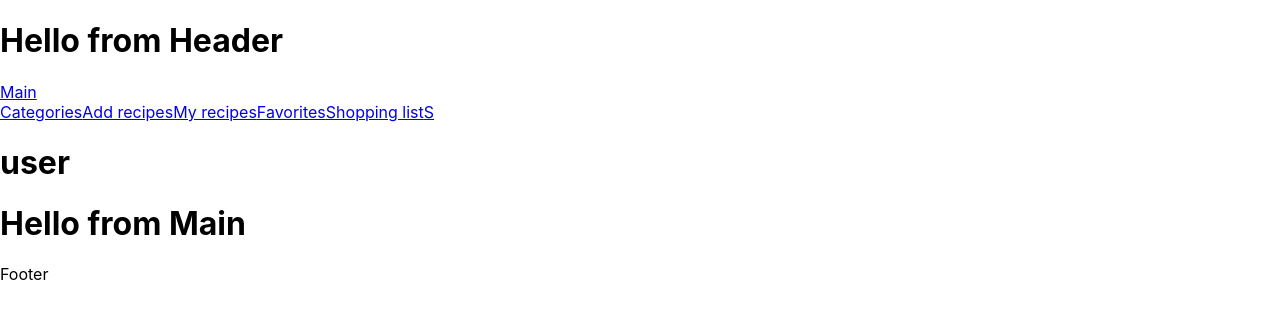
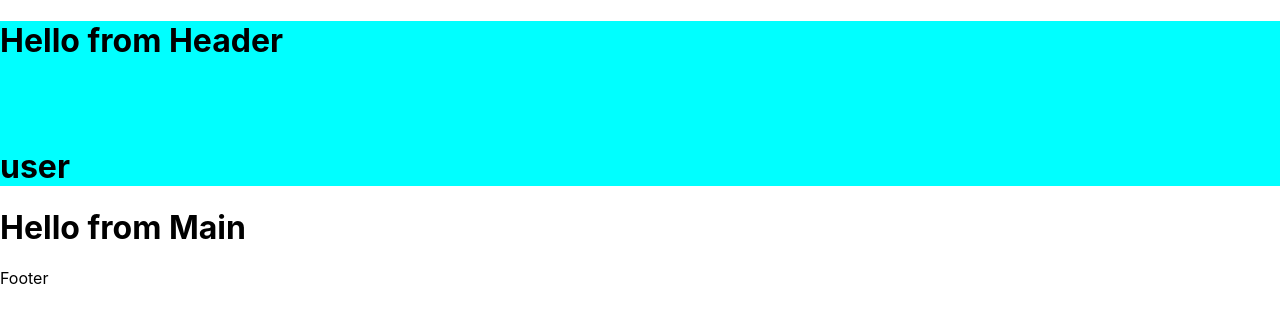
Before and after one commit to WeronikaBabik/SoYummy, a React (Create React App) app in the folder client/: page / in a window 1280 px wide. Shown: the top 322 px of the page. Built offline with nearby package versions, Linux system fonts and the light colour scheme.

Commit message:
changed names of files css

```diff
--- a/client/src/components/SharedLayout/SharedLayout.jsx
+++ b/client/src/components/SharedLayout/SharedLayout.jsx
@@ -3,20 +3,25 @@ import { Outlet } from "react-router-dom";
 import { Link } from "react-router-dom";
 import Loader from '../Loader/Loader';
 import UserLogo from '../UserLogo/UserLogo';
+import s from './SharedLayout.module.css';
 
 const SharedLayout = () => {
     return (
         <>
-            <header>
+            <header className={s.header}>
                 <h1>Hello from Header</h1>
-            <Link to="/">Main</Link>
-                <nav>
-                    <Link to="/categories/:categoryName">Categories</Link>
-                    <Link to="/add">Add recipes</Link>
-                    <Link to="/my">My recipes</Link>
-                    <Link to="/favorite">Favorites</Link>
-                    <Link to="/shopping-list">Shopping list</Link>
-                    <Link to="/search">S</Link>
+            <Link to="/">
+                <svg className={s.logo} width="40" height="40">
+                    <use href="./images/icons/icons.svg#icon-logo"></use>
+                </svg>
+            </Link>
+                <nav className={s.nav}>
+                    <Link className={s.link} to="/categories/:categoryName">Categories</Link>
+                    <Link className={s.link} to="/add">Add recipes</Link>
+                    <Link className={s.link} to="/my">My recipes</Link>
+                    <Link className={s.link} to="/favorite">Favorites</Link>
+                    <Link className={s.link} to="/shopping-list">Shopping list</Link>
+                    <Link className={s.link} to="/search">S</Link>
                 </nav>
             <UserLogo />
             </header>
--- /dev/null
+++ b/client/src/components/SharedLayout/SharedLayout.module.css
@@ -0,0 +1,10 @@
+.nav {
+    display: none;
+}
+.link {
+    color: red;
+    background-color: blue;
+}
+.header {
+    background-color: aqua;
+}
```
Also changed, not shown: client/src/components/Loader/Loader.modules.css (added), client/src/components/Loader/Loader.modules.scss (deleted), client/src/components/NotFound/NotFound.modules.css (added), client/src/components/NotFound/NotFound.modules.scss (deleted), client/src/components/SharedLayout/SharedLayout.modules.scss (deleted), client/src/components/UserLogo/UserLogo.modules.css (added), client/src/components/UserLogo/UserLogo.modules.scss (deleted), client/src/images/icons/icons.svg, client/src/pages/Main/Main.modules.css (added), client/src/pages/Main/Main.modules.scss (deleted).
